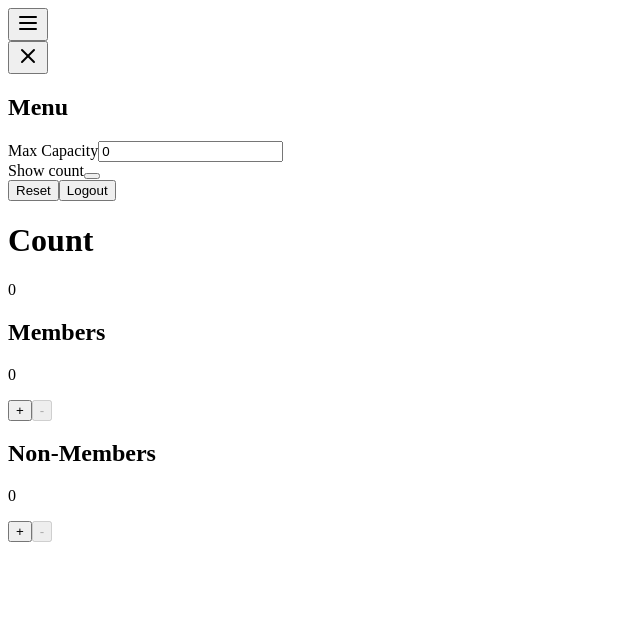
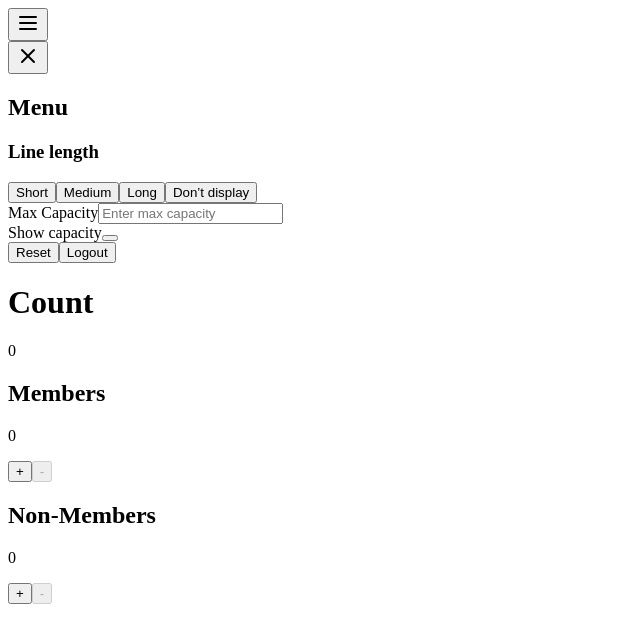
Before and after one commit to eybro/counter_app, a Next.js app: page /home in a window 1280 px wide. Shown: the top 642 px of the page, without its empty margins (0-640 px from the left). Built offline with nearby package versions, Linux system fonts and the light colour scheme; no server answers.

Commit message:
line length added

```diff
--- a/src/pages/home.tsx
+++ b/src/pages/home.tsx
@@ -14,10 +14,13 @@ export default function CounterApp() {
   const [error] = useState("");
   const [isConnected, setIsConnected] = useState(true);
   const [isVisible, setIsVisible] = useState(true);
-  const [maxCapacity, setMaxCapacity] = useState(0);
-  const [tempCapacity, setTempCapacity] = useState<number>(maxCapacity);
+  const [maxCapacity, setMaxCapacity] = useState<number | null>(null);
+  const [tempCapacity, setTempCapacity] = useState<number | null>(null);
   const [showConfirm, setShowConfirm] = useState<boolean>(false);
   const [showPopup, setShowPopup] = useState<boolean>(false);
+
+  const [selectedLineLength, setSelectedLineLength] = useState<"short" | "medium" | "long" | "no_line">("no_line");
+
 
 
   useEffect(() => {
@@ -43,8 +46,11 @@ export default function CounterApp() {
     });
 
     newSocket.on("updateVisibility", (visible: boolean) => {
-      console.log("Visibility updated:", visible);
       setIsVisible(visible);
+    });
+
+    newSocket.on("updateLineLength", (length: "short" | "medium" | "long" | "no_line") => {
+      setSelectedLineLength(length);
     });
 
     newSocket.on("updateMaxCapacity", (maxCapacity: number) => {
@@ -85,19 +91,32 @@ export default function CounterApp() {
     socket?.emit("toggleVisibility", newVisibility);
   };
 
-  const handleMaxCapacity = (newMaxCapacity: number) => {
-    setMaxCapacity(newMaxCapacity);
-    socket?.emit("updateMaxCapacity", newMaxCapacity);
+  const handleMaxCapacity = (newMaxCapacity: number | null) => {
+    const value = newMaxCapacity ?? 0;
+    setMaxCapacity(value);
+    socket?.emit("updateMaxCapacity", value);
   };
 
   const handleConfirm = () => {
     setMaxCapacity(tempCapacity);
     setShowConfirm(false);
     handleMaxCapacity(tempCapacity);
-    setShowPopup(true); // Show popup
+    setShowPopup(true);
 
     setTimeout(() => setShowPopup(false), 3000);
   };
+
+
+  const handleLineLength = (length: "short" | "medium" | "long" | "no_line") => {
+    setSelectedLineLength(length);
+    socket?.emit("updateLineLength", length);
+
+    if (length !== "no_line") {
+      setIsVisible(false);
+      socket?.emit("toggleVisibility", false);
+    }
+  };
+
   const totalCount = memberCount + nonMemberCount;
 
   if (loading) return <p className="text-center text-2xl">Loading...</p>;
@@ -135,6 +154,51 @@ export default function CounterApp() {
         </div>
 
         <div className="p-4 flex flex-col gap-4">
+        <div className="p-4">
+  <h3 className="text-xl font-semibold mb-2">Line length</h3>
+  <div className="flex flex-col gap-2">
+    <button
+      onClick={() => handleLineLength("short")}
+      className={`px-4 py-2 rounded-lg font-medium transition ${
+        selectedLineLength === "short"
+          ? "bg-green-500 text-white"
+          : "bg-gray-200 hover:bg-gray-300"
+      }`}
+    >
+      Short
+    </button>
+    <button
+      onClick={() => handleLineLength("medium")}
+      className={`px-4 py-2 rounded-lg font-medium transition ${
+        selectedLineLength === "medium"
+          ? "bg-yellow-400 text-white"
+          : "bg-gray-200 hover:bg-gray-300"
+      }`}
+    >
+      Medium
+    </button>
+    <button
+      onClick={() => handleLineLength("long")}
+      className={`px-4 py-2 rounded-lg font-medium transition ${
+        selectedLineLength === "long"
+          ? "bg-red-500 text-white"
+          : "bg-gray-200 hover:bg-gray-300"
+      }`}
+    >
+      Long
+    </button>
+    <button
+      onClick={() => handleLineLength("no_line")}
+      className={`px-4 py-2 rounded-lg font-medium transition ${
+        selectedLineLength === "no_line"
+          ? "bg-gray-800 text-white"
+          : "bg-gray-200 hover:bg-gray-300"
+      }`}
+    >
+      Don’t display
+    </button>
+  </div>
+</div>
 
         <div className="p-4 flex flex-col gap-2">
     <label htmlFor="maxCapacity" className="text-xl font-medium">
@@ -143,11 +207,17 @@ export default function CounterApp() {
     <input
   id="maxCapacity"
   type="number"
-      min="0"
-      value={tempCapacity}
+  value={tempCapacity === null ? "" : tempCapacity}
   onChange={(e) => {
-        const value = Math.max(0, Number(e.target.value));
+    const raw = e.target.value;
+
+    if (raw === "") {
+      setTempCapacity(null); // temporarily store as null
+    } else {
+      const value = Math.max(0, Number(raw));
       setTempCapacity(value);
+    }
+
     setShowConfirm(true);
   }}
   className="w-full p-2 border rounded-lg text-lg"
@@ -171,10 +241,11 @@ export default function CounterApp() {
   </div>
 
         <div className="p-4 flex items-center gap-4">
-        <span className="text-xl font-medium">Show count</span>
+        <span className="text-xl font-medium">Show capacity</span>
         <Switch
           checked={isVisible}
           onCheckedChange={toggleVisibility}
+          disabled={selectedLineLength !== "no_line"}
           className="scale-150 data-[state=checked]:bg-green-500 data-[state=unchecked]:bg-red-500"
         />
       </div>
```
Lines whose indentation alone changed are shown as unchanged.
